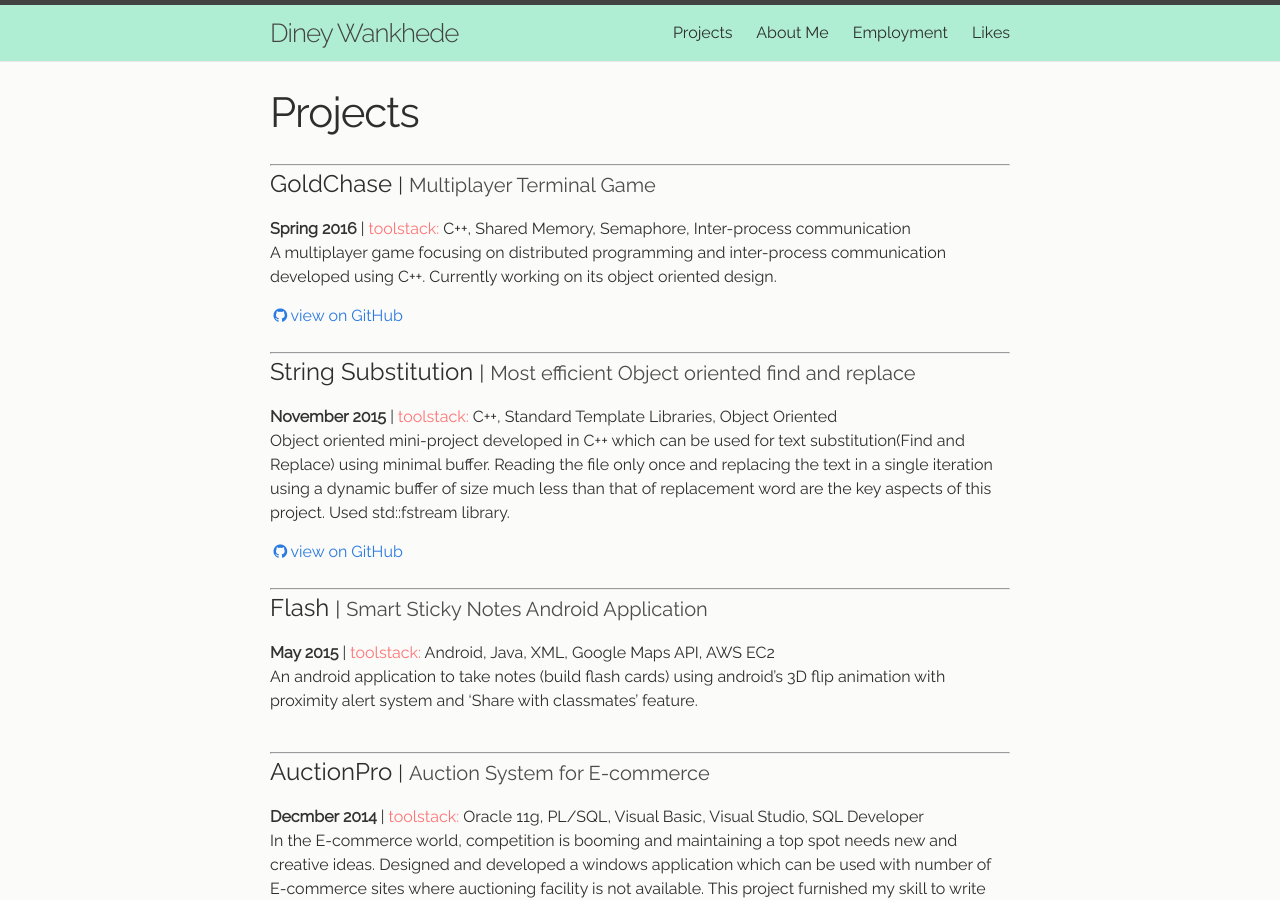
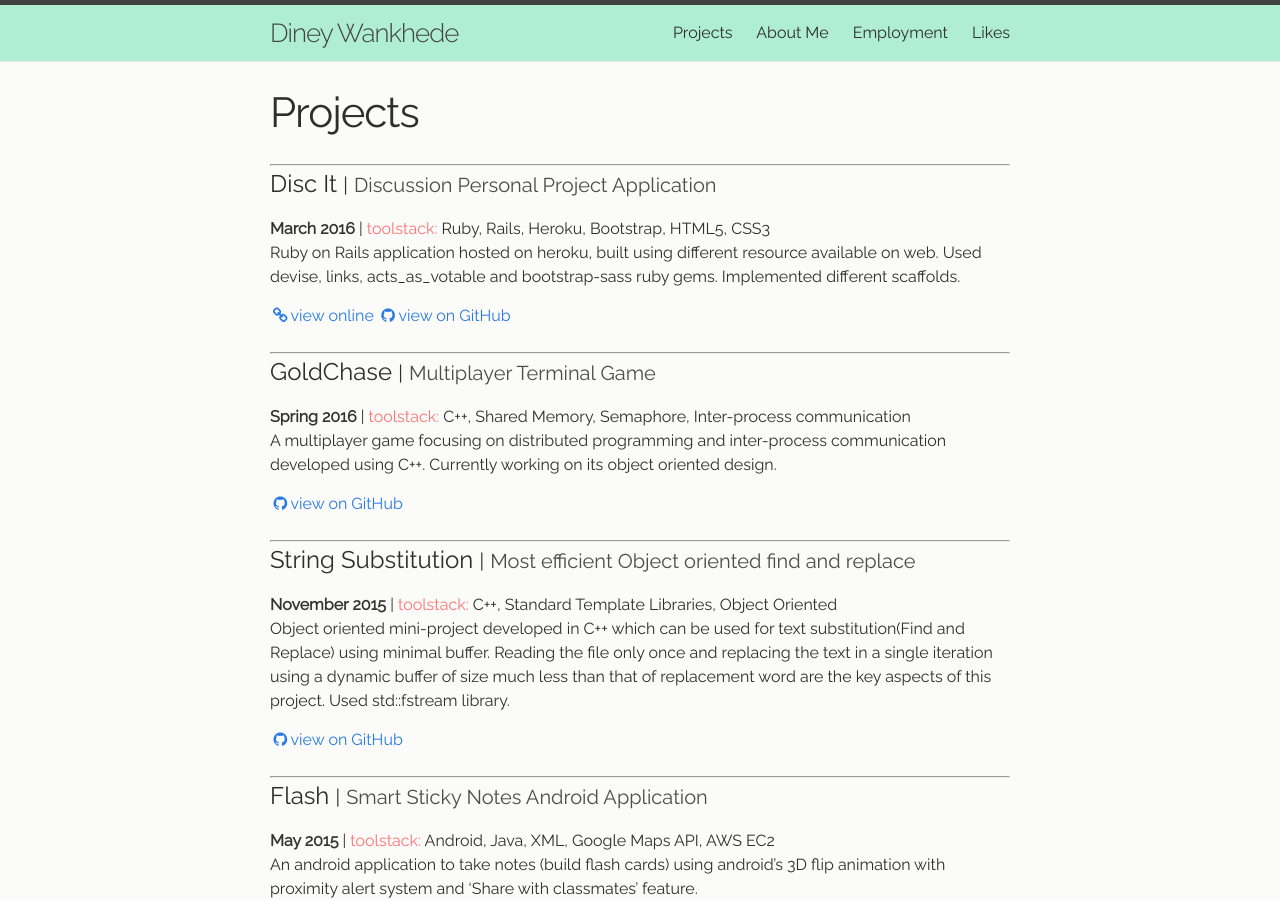
Before and after one commit to dineyw23/dineyw23.github.io, a Jekyll site: the page built from Projects/Projects.md, in a window 1280 px wide and 900 px high. Built offline with Jekyll 4.4.1, drawn with Linux system fonts in a browser that asks for light colours; nearby versions of some CDN libraries; comment, search, counter and statistics services are not loaded.

Commit message:
Adds new discus app project

```diff
--- a/_data/projects.yml
+++ b/_data/projects.yml
@@ -1,3 +1,14 @@
+- name: Disc It
+  time: March 2016
+  tagline: Discussion Personal Project Application
+  tools: Ruby, Rails, Heroku, Bootstrap, HTML5, CSS3
+  description: |
+    Ruby on Rails application hosted on heroku, built using different resource available on web. Used devise, links, acts_as_votable and bootstrap-sass ruby gems. Implemented different scaffolds.
+  github:
+    url: dineyw23/Discus_It
+    branch: master
+  url: https://obscure-shore-79731.herokuapp.com/
+
 - name: GoldChase
   time: Spring 2016
   tagline: Multiplayer Terminal Game
```
